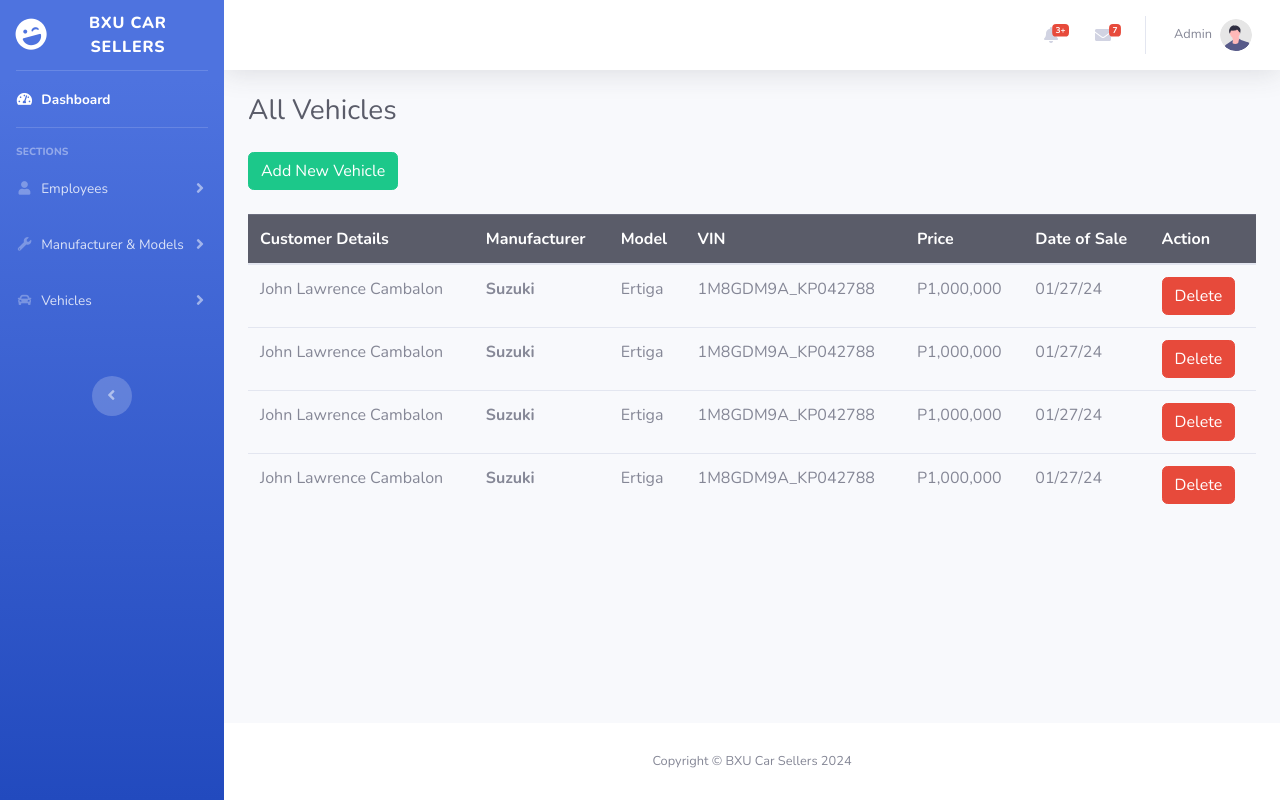
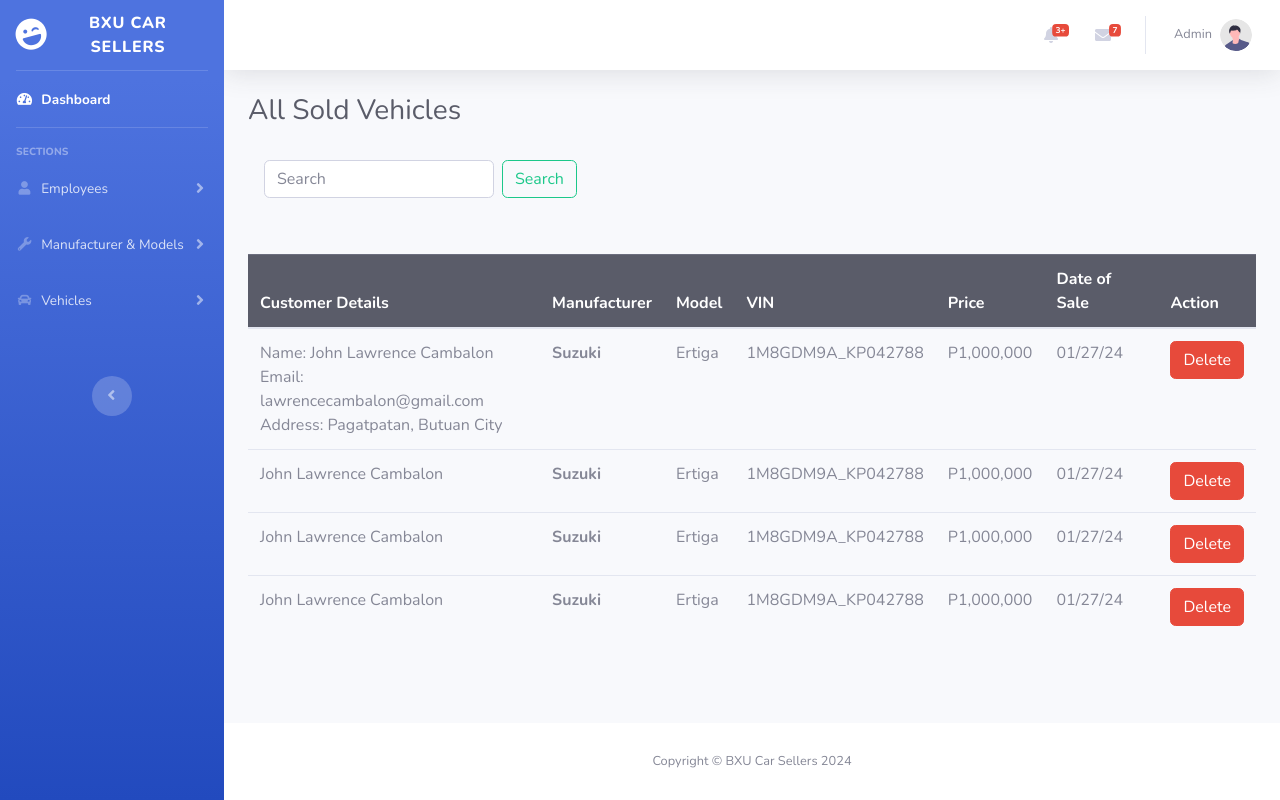
Before and after one commit to elcodered/ite19-VMS, a PHP site: page /soldvehicles.php in a window 1280 px wide. Run offline with PHP 8.4, Linux system fonts and the light colour scheme.

Commit message:
finishing product

```diff
--- a/admin/manageemployee.php
+++ b/admin/manageemployee.php
@@ -215,6 +215,7 @@ include('includes/navbar.php');
       <th scope="col">First Name</th>
       <th scope="col">Last Name</th>
       <th scope="col">Email</th>
+      <th scope="col">Password</th>
       <th scope="col">Mobile Number</th>
       <th scope="col">Address</th>
       <th scope="col">Action</th>
@@ -226,6 +227,7 @@ include('includes/navbar.php');
       <td>Al Franz</td>
       <td>Franco</td>
       <td>madada234@gmail.com</td>
+      <td>123456789</td>
       <td>09123123111</td>
       <td>Ampayon, Butuan City</td>
       <td><a class="btn btn-primary" href="#" role="button">Edit</a>
@@ -236,6 +238,7 @@ include('includes/navbar.php');
       <td>John Mark</td>
       <td>Cabantac</td>
       <td>cabantacjohnmark@gmail.com</td>
+      <td>123456789</td>
       <td>09123123111</td>
       <td>Barangay Tandang Sora, Butuan City</td>
       <td><a class="btn btn-primary" href="#" role="button">Edit</a>
@@ -246,6 +249,7 @@ include('includes/navbar.php');
       <td>Christian Roi</td>
       <td>Maluya</td>
       <td>pockiemaster@gmail.com</td>
+      <td>123456789</td>
       <td>09123123111</td>
       <td>Ampayon, Che Lumber Supply, Butuan City</td>
       <td><a class="btn btn-primary" href="#" role="button">Edit</a>
--- a/admin/soldvehicles.php
+++ b/admin/soldvehicles.php
@@ -205,15 +205,21 @@ include('includes/navbar.php');
                 <!-- Begin Page Content -->
                 <div class="container-fluid">
 
-                <h1 class="h3 mb-0 text-gray-800">All Vehicles</h1>
+                <h1 class="h3 mb-0 text-gray-800">All Sold Vehicles</h1>
                 <br>
+
+                <nav class="navbar navbar-light bg-light">
+  <form class="form-inline">
+    <input class="form-control mr-sm-2" type="search" placeholder="Search" aria-label="Search">
+    <button class="btn btn-outline-success my-2 my-sm-0" type="submit">Search</button>
+  </form>
+</nav>
 
 
 
 
             <div>
 
-            <button type="button" class="btn btn-success">Add New Vehicle</button>
             <br>
             <br>
                 <table class="table">
@@ -230,7 +236,7 @@ include('includes/navbar.php');
   </thead>
   <tbody class="table-group-divider">
     <tr>
-      <td>John Lawrence Cambalon</td>
+      <td>Name: John Lawrence Cambalon<br>Email: lawrencecambalon@gmail.com<br> Address: Pagatpatan, Butuan City</td>
       <th>Suzuki</th>
       <td>Ertiga</td>
       <td>1M8GDM9A_KP042788</td>
```
Also changed, not shown: admin/allvehicles.php (+7 -0 lines).
